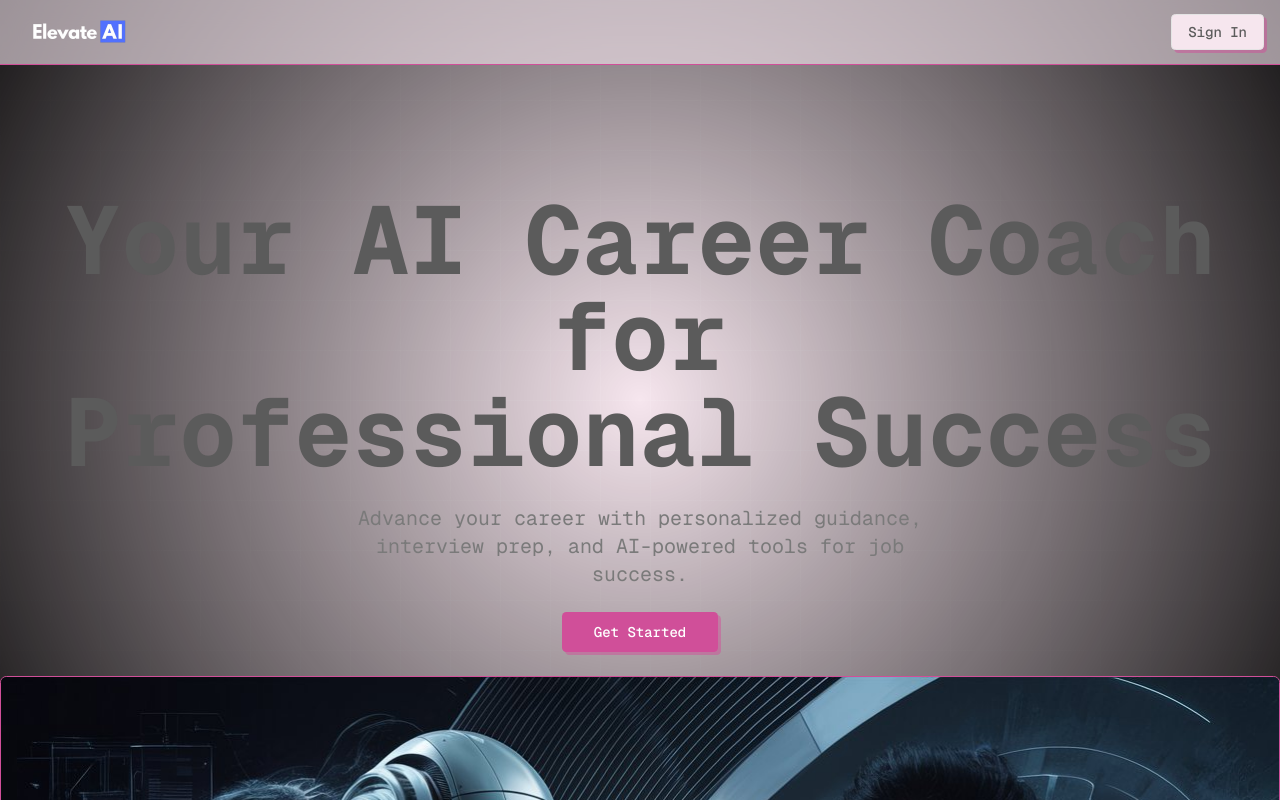
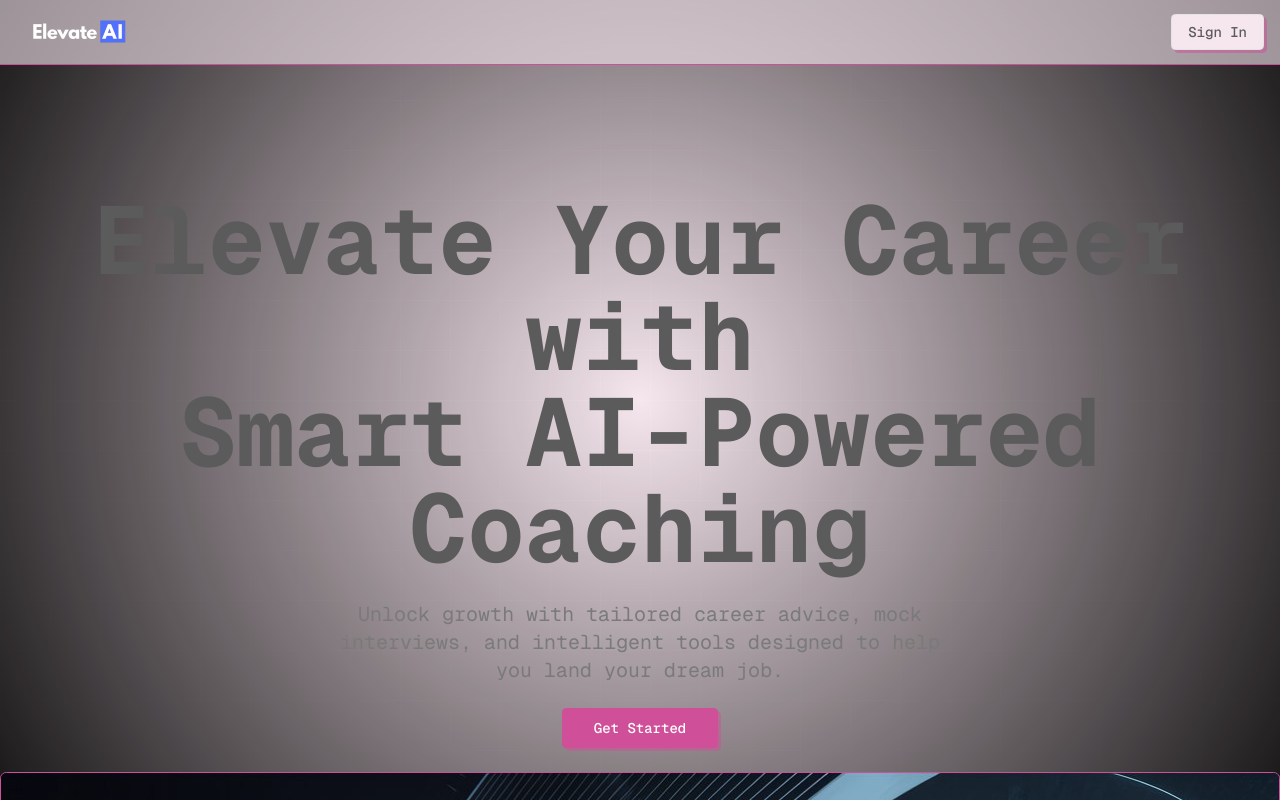
Before and after one commit to TaruunMalik/ElevateAI, a Next.js app: page / in a window 1280 px wide. Shown: the top 800 px of the page. Built offline with nearby package versions, Linux system fonts and the light colour scheme; no server answers.

Commit message:
final part 8

```diff
--- a/components/Hero.jsx
+++ b/components/Hero.jsx
@@ -36,15 +36,16 @@ function HeroSection() {
       <div className="space-y-6 text-center">
         <div className="space-y-6 mx-auto">
           <h1 className="text-5xl font-bold md:text-6xl lg:text-7xl xl:text-8xl gradient-title animate-gradient">
-            Your AI Career Coach for
+            Elevate Your Career with
             <br />
-            Professional Success
+            Smart AI-Powered Coaching
           </h1>
           <p className="mx-auto max-w-[600px] text-muted-foreground md:text-xl">
-            Advance your career with personalized guidance, interview prep, and
-            AI-powered tools for job success.
+            Unlock growth with tailored career advice, mock interviews, and
+            intelligent tools designed to help you land your dream job.
           </p>
         </div>
+
         <div className="flex justify-center space-x-4">
           <Button size="lg" className="px-8">
             <Link href={"/dashboard"}>Get Started</Link>
```
